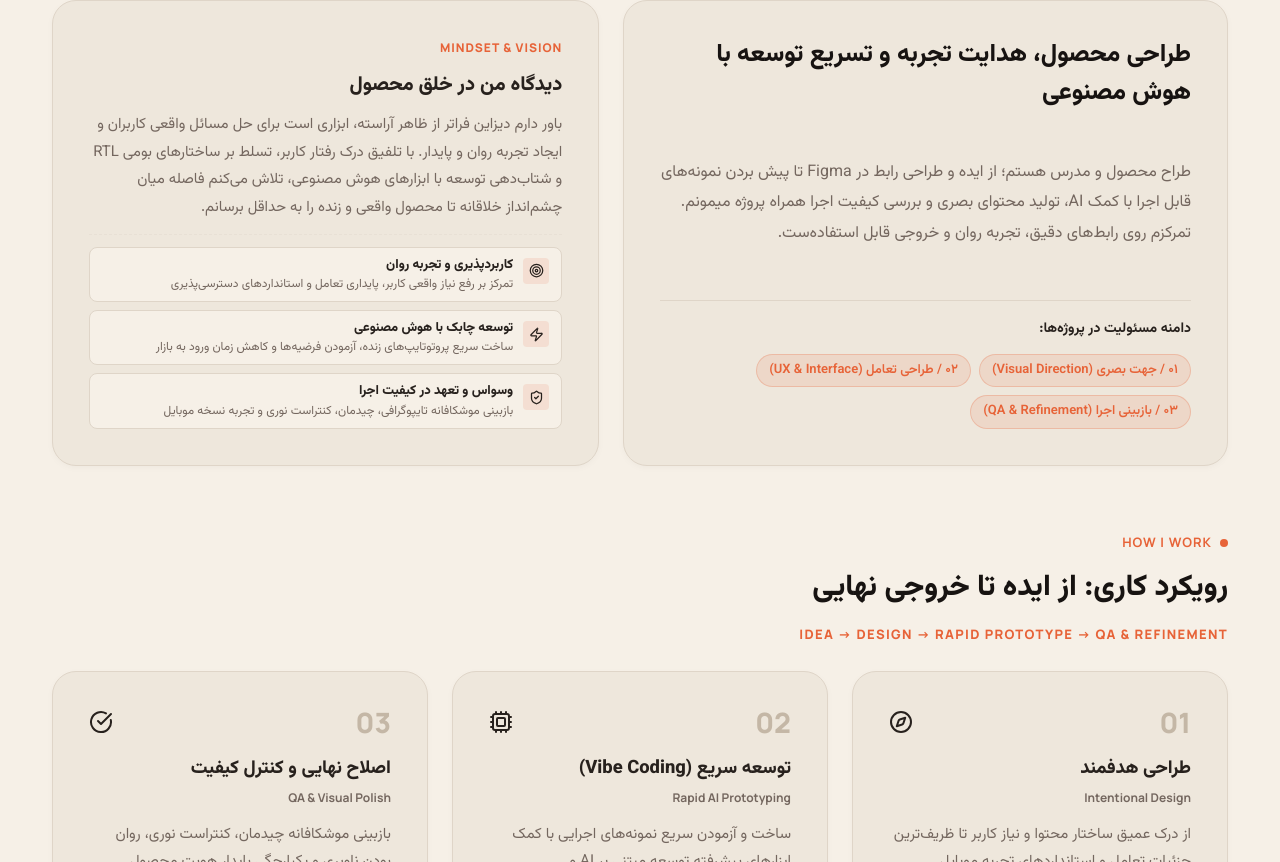
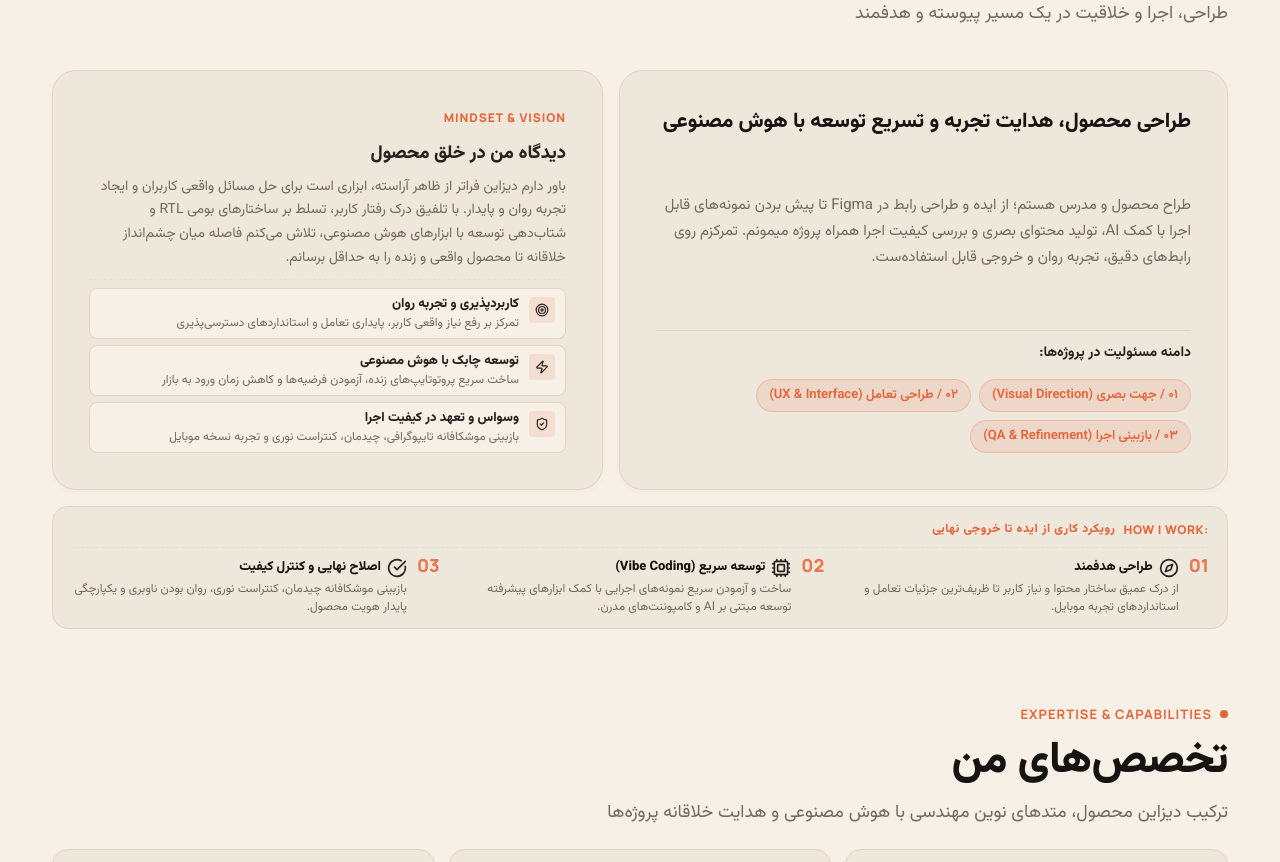
Before and after one commit to ALDMC3215/ALDMC-Resume, a React (Vite) app: page / in a window 1280 px wide. Shown: the part 918-1780 px from the top of the page. Built offline with nearby package versions, Linux system fonts and the light colour scheme.

Commit message:
style: unify all sections to 100vh height with enhanced whitespace

```diff
--- a/src/components/sections/About.tsx
+++ b/src/components/sections/About.tsx
@@ -6,9 +6,9 @@ export const About: React.FC = () => {
   const { personalInfo, coreApproach } = resumeData;
 
   const approachIcons = [
-    <Compass className="approach-step-icon text-brand-orange" size={24} />,
-    <Cpu className="approach-step-icon text-brand-orange" size={24} />,
-    <CheckCircle className="approach-step-icon text-brand-orange" size={24} />,
+    <Compass className="approach-step-icon text-brand-orange" size={20} />,
+    <Cpu className="approach-step-icon text-brand-orange" size={20} />,
+    <CheckCircle className="approach-step-icon text-brand-orange" size={20} />,
   ];
 
   return (
@@ -51,7 +51,7 @@ export const About: React.FC = () => {
             <div className="about-values-list">
               <div className="about-value-item">
                 <div className="about-value-icon-box">
-                  <Target size={15} className="text-brand-orange" />
+                  <Target size={14} className="text-brand-orange" />
                 </div>
                 <div className="about-value-text">
                   <span className="about-value-title">کاربردپذیری و تجربه روان</span>
@@ -61,7 +61,7 @@ export const About: React.FC = () => {
 
               <div className="about-value-item">
                 <div className="about-value-icon-box">
-                  <Zap size={15} className="text-brand-orange" />
+                  <Zap size={14} className="text-brand-orange" />
                 </div>
                 <div className="about-value-text">
                   <span className="about-value-title">توسعه چابک با هوش مصنوعی</span>
@@ -71,7 +71,7 @@ export const About: React.FC = () => {
 
               <div className="about-value-item">
                 <div className="about-value-icon-box">
-                  <ShieldCheck size={15} className="text-brand-orange" />
+                  <ShieldCheck size={14} className="text-brand-orange" />
                 </div>
                 <div className="about-value-text">
                   <span className="about-value-title">وسواس و تعهد در کیفیت اجرا</span>
@@ -82,26 +82,23 @@ export const About: React.FC = () => {
           </div>
         </div>
 
-        {/* How I Work / رویکرد کاری */}
-        <div className="about-approach-container">
-          <div className="approach-header">
-            <span className="section-kicker">HOW I WORK</span>
-            <h3 className="approach-title">رویکرد کاری: از ایده تا خروجی نهایی</h3>
-            <div className="approach-flow-bar font-latin">
-              IDEA → DESIGN → RAPID PROTOTYPE → QA & REFINEMENT
-            </div>
+        {/* Streamlined Horizontal Approach Flow Ribbon */}
+        <div className="about-approach-ribbon">
+          <div className="approach-ribbon-title">
+            <span className="font-latin">HOW I WORK:</span>
+            <span>رویکرد کاری از ایده تا خروجی نهایی</span>
           </div>
-
-          <div className="approach-grid">
+          <div className="approach-ribbon-steps">
             {coreApproach.map((item, index) => (
-              <div key={item.step} className="approach-card card-editorial">
-                <div className="approach-card-top">
-                  <span className="approach-num font-latin">{item.step}</span>
-                  {approachIcons[index]}
+              <div key={item.step} className="approach-ribbon-step">
+                <div className="approach-step-num font-latin">{item.step}</div>
+                <div className="approach-step-content">
+                  <div className="approach-step-heading">
+                    {approachIcons[index]}
+                    <span className="approach-step-label">{item.title}</span>
+                  </div>
+                  <p className="approach-step-mini-desc">{item.description}</p>
                 </div>
-                <h4 className="approach-step-title">{item.title}</h4>
-                <span className="approach-step-sub font-latin">{item.titleEn}</span>
-                <p className="approach-step-desc">{item.description}</p>
               </div>
             ))}
           </div>
--- a/src/styles/components.css
+++ b/src/styles/components.css
@@ -578,11 +578,47 @@
 /* ==========================================================================
    03. ABOUT SECTION
    ========================================================================== */
+.about-section {
+  padding-top: clamp(16px, 2.5vh, 32px);
+  padding-bottom: clamp(16px, 2.5vh, 32px);
+}
+
+@media (min-width: 1025px) {
+  .about-section .about-lead-title {
+    font-size: 1.3rem;
+    margin-bottom: 8px;
+  }
+  .about-section .about-bio-text {
+    font-size: 0.9375rem;
+    line-height: 1.75;
+    margin-bottom: 12px;
+  }
+  .about-section .about-ownership-bar {
+    padding-top: 10px;
+  }
+  .about-section .about-meta-desc {
+    font-size: 0.875rem;
+    line-height: 1.7;
+    margin-bottom: 8px;
+  }
+  .about-section .about-meta-title {
+    font-size: 1.15rem;
+    margin-bottom: 6px;
+  }
+  .about-section .about-values-list {
+    gap: 6px;
+    padding-top: 8px;
+  }
+  .about-section .about-value-item {
+    padding: 6px 10px;
+  }
+}
+
 .about-main-grid {
   display: grid;
   grid-template-columns: 1.05fr 0.95fr;
-  gap: var(--space-6);
-  margin-bottom: clamp(40px, 6vw, 64px);
+  gap: 16px;
+  margin-bottom: clamp(14px, 2vh, 20px);
   align-items: stretch;
 }
 
@@ -709,73 +745,73 @@
   color: var(--muted);
 }
 
-/* Approach / How I Work */
-.about-approach-container {
-  margin-top: clamp(40px, 6vw, 64px);
-}
-
-.approach-header {
-  margin-bottom: var(--space-6);
-}
-
-.approach-title {
-  font-size: clamp(1.4rem, 2.5vw, 1.85rem);
-  font-weight: 800;
-  color: var(--fg-strong);
-  margin-bottom: var(--space-2);
-}
-
-.approach-flow-bar {
-  font-size: 0.8125rem;
-  font-weight: 800;
-  letter-spacing: 0.1em;
-  color: var(--brand-orange);
-}
-
-.approach-grid {
+/* Streamlined Approach Ribbon */
+.about-approach-ribbon {
+  margin-top: clamp(14px, 2vh, 20px);
+  padding: 12px 18px;
+  background-color: var(--surface);
+  border: 1px solid var(--border);
+  border-radius: var(--radius-md);
+  display: flex;
+  flex-direction: column;
+  gap: 8px;
+}
+
+.approach-ribbon-title {
+  display: flex;
+  align-items: center;
+  gap: 8px;
+  font-size: 0.75rem;
+  font-weight: 800;
+  color: var(--brand-orange);
+  letter-spacing: 0.05em;
+  border-bottom: 1px dashed var(--border-subtle);
+  padding-bottom: 6px;
+}
+
+.approach-ribbon-steps {
   display: grid;
   grid-template-columns: repeat(3, 1fr);
-  gap: var(--space-6);
-}
-
-.approach-card {
+  gap: 16px;
+}
+
+.approach-ribbon-step {
+  display: flex;
+  align-items: flex-start;
+  gap: 10px;
+}
+
+.approach-step-num {
+  font-size: 1.125rem;
+  font-weight: 900;
+  color: var(--brand-orange);
+  line-height: 1;
+  opacity: 0.85;
+}
+
+.approach-step-content {
   display: flex;
   flex-direction: column;
-}
-
-.approach-card-top {
-  display: flex;
-  align-items: center;
-  justify-content: space-between;
-  margin-bottom: var(--space-4);
-}
-
-.approach-num {
-  font-size: 1.75rem;
-  font-weight: 900;
-  color: var(--border-strong);
-  line-height: 1;
-}
-
-.approach-step-title {
-  font-size: 1.15rem;
-  font-weight: 800;
-  color: var(--fg);
-  margin-bottom: 2px;
-}
-
-.approach-step-sub {
+  gap: 2px;
+}
+
+.approach-step-heading {
+  display: flex;
+  align-items: center;
+  gap: 6px;
+}
+
+.approach-step-label {
+  font-size: 0.8125rem;
+  font-weight: 800;
+  color: var(--fg-strong);
+}
+
+.approach-step-mini-desc {
   font-size: 0.75rem;
-  font-weight: 700;
-  color: var(--muted);
-  margin-bottom: var(--space-3);
-  display: block;
-}
-
-.approach-step-desc {
-  font-size: 0.9375rem;
-  line-height: 1.8;
-  color: var(--muted);
+  line-height: 1.45;
+  color: var(--muted);
+  margin: 0;
 }
 
 /* ==========================================================================
@@ -1030,6 +1066,53 @@
   flex-wrap: wrap;
   gap: 14px;
   margin-bottom: clamp(12px, 1.8vh, 18px);
+}
+
+.projects-controls-group {
+  display: flex;
+  align-items: center;
+  gap: 12px;
+  flex-wrap: wrap;
+}
+
+.projects-mode-tabs {
+  display: inline-flex;
+  align-items: center;
+  background-color: var(--surface);
+  border: 1px solid var(--border);
+  padding: 3px;
+  border-radius: var(--radius-pill);
+  gap: 4px;
+}
+
+.mode-tab-btn {
+  display: inline-flex;
+  align-items: center;
+  gap: 6px;
+  padding: 5px 12px;
+  border-radius: var(--radius-pill);
+  border: none;
+  background: transparent;
+  color: var(--muted);
+  font-family: inherit;
+  font-size: 0.75rem;
+  font-weight: 700;
+  cursor: pointer;
+  transition: all var(--duration-fast);
+}
+
+.mode-tab-btn:hover {
+  color: var(--fg-strong);
+}
+
+.mode-tab-btn.active {
+  background-color: var(--bg);
+  color: var(--brand-orange);
+  box-shadow: 0 1px 3px rgba(0, 0, 0, 0.08);
+}
+
+.digital-content-wrapper {
+  animation: fadeIn 0.25s ease-in-out;
 }
 
 .project-filter-pills {
@@ -2952,3 +3035,36 @@
     display: none !important;
   }
 }
+
+/* ==========================================================================
+   DESKTOP 100VH UNIFIED LAYOUT WITH EDITORIAL WHITE SPACE
+   ========================================================================== */
+@media (min-width: 1025px) {
+  .hero-section {
+    min-height: calc(100vh - 73px);
+    display: flex;
+    flex-direction: column;
+    justify-content: center;
+    scroll-margin-top: 73px;
+    padding-top: clamp(24px, 4vh, 48px);
+    padding-bottom: clamp(24px, 4vh, 48px);
+    box-sizing: border-box;
+  }
+
+  .section-wrapper {
+    min-height: calc(100vh - 73px);
+    display: flex;
+    flex-direction: column;
+    justify-content: center;
+    scroll-margin-top: 73px;
+    box-sizing: border-box;
+  }
+
+  .section-wrapper > .container {
+    width: 100%;
+  }
+
+  .site-footer {
+    min-height: auto;
+  }
+}
```
Also changed, not shown: src/components/sections/Projects.tsx (+37 -19 lines).
